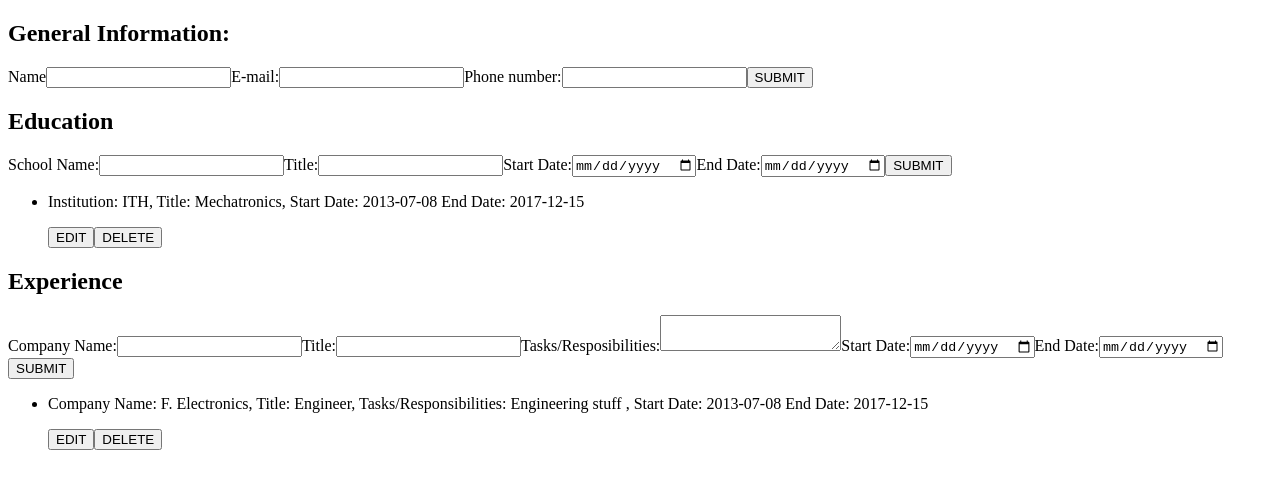
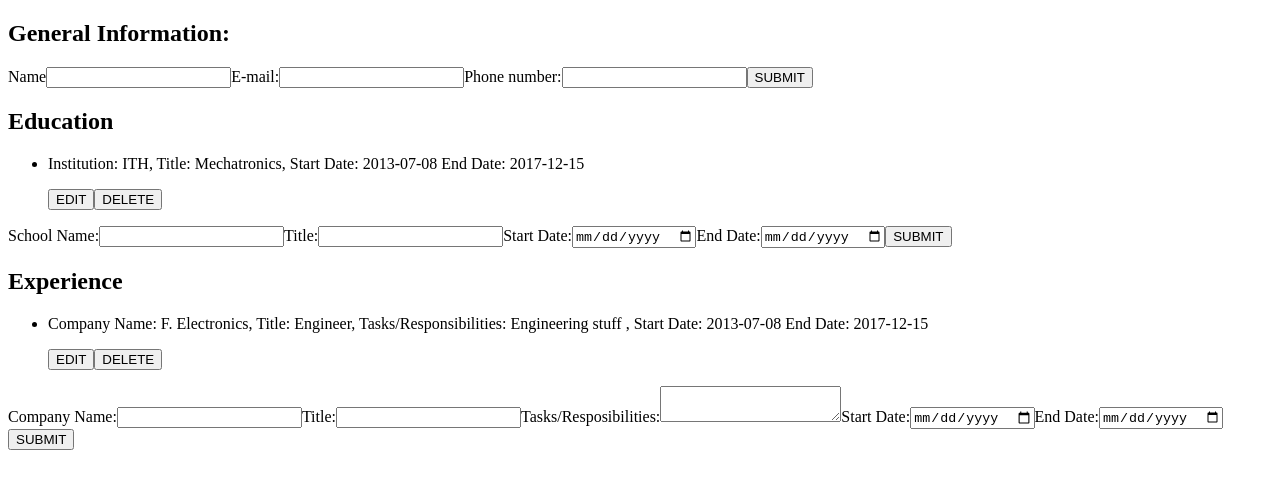
Before and after one commit to lufere/CV-application, a React (Create React App) app: page / in a window 1280 px wide. Shown: the top 488 px of the page. Built offline with nearby package versions, Linux system fonts and the light colour scheme.

Commit message:
Added edit and delete functionality for entries in the experience section

```diff
--- a/src/App.js
+++ b/src/App.js
@@ -33,6 +33,9 @@ class App extends Component{
     this.educationEditSubmit = this.educationEditSubmit.bind(this);
     this.educationDelete = this.educationDelete.bind(this);
     this.handleExperienceSubmit = this.handleExperienceSubmit.bind(this);
+    this.experienceEdit = this.experienceEdit.bind(this);
+    this.experienceEditSubmit = this.experienceEditSubmit.bind(this);
+    this.experienceDelete = this.experienceDelete.bind(this);
   }
 
   handleChange(event){
@@ -127,6 +130,51 @@ class App extends Component{
     });
   }
 
+  experienceEdit(event){
+    let index = parseInt(event.target.parentElement.id);
+    let target = this.state.experience[index];
+    this.setState({
+      experienceIndex: index,
+      companyName: target.company,
+      position: target.position,
+      tasks: target.tasks,
+      workStart: target.start,
+      workEnd: target.end,
+    });
+  }
+
+  experienceEditSubmit(event){
+    let index = parseInt(event.target.parentElement.id);
+    const newExperience = this.state.experience;
+    const editedWork = {
+      company: this.state.companyName,
+      position: this.state.position,
+      tasks: this.state.tasks,
+      start: this.state.workStart,
+      end: this.state.workEnd,
+    }
+    newExperience.splice(index,1,editedWork)
+    // console.log(newEducation);
+    this.setState({
+      experience: newExperience,
+      companyName: "",
+      position:"",
+      tasks:"",
+      workStart:"",
+      workEnd:"",
+      experienceIndex: null,
+    });
+  }
+
+  experienceDelete(event){
+    let index = parseInt(event.target.parentElement.id);
+    const newExperience = this.state.experience;
+    newExperience.splice(index,1);
+    this.setState({
+      experience: newExperience,
+    });
+  }
+
   render(){
     return (
       <div>
@@ -160,6 +208,10 @@ class App extends Component{
           workEnd = {this.state.workEnd}
           experience = {this.state.experience}
           submit = {this.handleExperienceSubmit}
+          edit = {this.experienceEdit}
+          editIndex = {this.state.experienceIndex}
+          editSubmit = {this.experienceEditSubmit}
+          delete = {this.experienceDelete}
         />
       </div>
     );
--- a/src/components/Education.js
+++ b/src/components/Education.js
@@ -77,6 +77,9 @@ class Education extends Component{
             <section>
                 <form>
                     <h2>Education</h2>
+                    <ul>
+                        {educationList}
+                    </ul>
                         <label>School Name:
                             <input
                                 type = "text"
@@ -115,9 +118,6 @@ class Education extends Component{
                             onClick = {this.props.submit}
                         />
                 </form>
-                <ul>
-                    {educationList}
-                </ul>
             </section>
 		);
 	}else{
--- a/src/components/Experience.js
+++ b/src/components/Experience.js
@@ -13,6 +13,56 @@ class Experience extends Component{
 
     render(){
         let experienceList = this.props.experience.map((work, i)=>{
+            if(this.props.editIndex === i){
+				return(
+					<div key = {work.name+work.title} id = {i}>
+                        <label>Company Name:
+                            <input
+                                type = "text"
+                                name = "companyName"
+                                value = {this.props.companyName}
+                                onChange = {this.handleChange}
+                            />
+                        </label>
+                        <label>Title:
+                            <input
+                                type = "text"
+                                name = "position"
+                                value = {this.props.position}
+                                onChange = {this.handleChange}
+                            />
+                        </label>
+                        <label>Tasks/Responsibilities:
+                            <textarea
+                                name = "tasks"
+                                value = {this.props.tasks}
+                                onChange = {this.handleChange}
+                            />
+                        </label>
+                        <label>Start Date:
+                            <input
+                                type = "date"
+                                name = "workStart"
+                                value = {this.props.workStart}
+                                onChange = {this.handleChange}
+                            />
+                        </label>
+                        <label>End Date:
+                            <input
+                                type = "date"
+                                name = "workEnd"
+                                value = {this.props.workEnd}
+                                onChange = {this.handleChange}
+                            />
+                        </label>
+                        <input
+                            type = "button"
+                            value = "SUBMIT"
+                            onClick = {this.props.editSubmit}
+                        />
+                </div>
+                );
+                }
             return(
                 <li key = {work.company+work.position} id = {i}>
                     <p>
@@ -30,10 +80,15 @@ class Experience extends Component{
                 // <li>{school.name+", "+school.title}</li>
             );
         })
+
+        if(this.props.editIndex === null){
             return(
                 <section>
                 <form>
                     <h2>Experience</h2>
+                    <ul>
+                        {experienceList}
+                    </ul>
                         <label>Company Name:
                             <input
                                 type = "text"
@@ -79,27 +134,20 @@ class Experience extends Component{
                             onClick = {this.props.submit}
                         />
                 </form>
+            </section>
+        );
+        }else{
+            return(
+                <section>
+                    <form>
+                        <h2>Experience</h2>
                         <ul>
                             {experienceList}
                         </ul>
+                    </form>
                 </section>
-            // {/* <section>
-            //     <form>
-            //         <h2>Experience</h2>
-            //         <label for = "companyName">Company Name</label>
-            //         <input type = "text" id = "companyName" name = "companyName"></input>
-            //         <label for = "position">Position</label>
-            //         <input type = "text" id = "position" name = "position"></input>
-            //         <label for = "tasks">Tasks/Resposibilities</label>
-            //         <textarea id = "tasks" name = "tasks"></textarea>
-            //         <label for = "workStart">Start Date</label>
-            //         <input type = "date" id = "workStart" name = "workStart"></input>
-            //         <label for = "workEnd">End Date</label>
-            //         <input type = "date" id = "workEnd" name = "workEnd"></input>
-            //         <input type = "button" value = "SUBMIT"></input>
-            //     </form>
-            // </section> */}
             );
+        }
     }
 }
 
```
Lines whose indentation alone changed are shown as unchanged.
